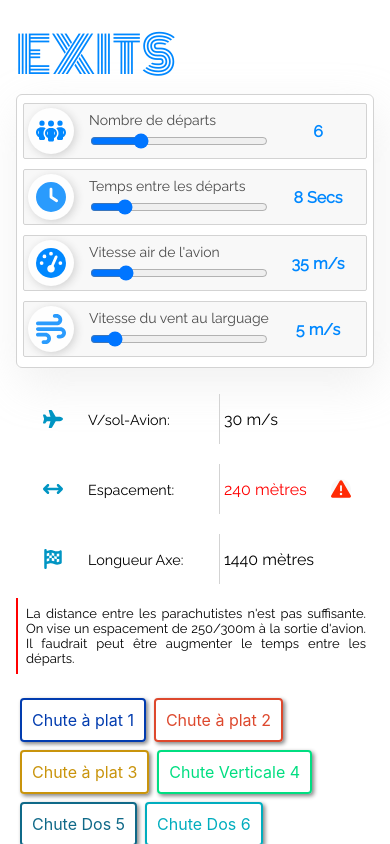
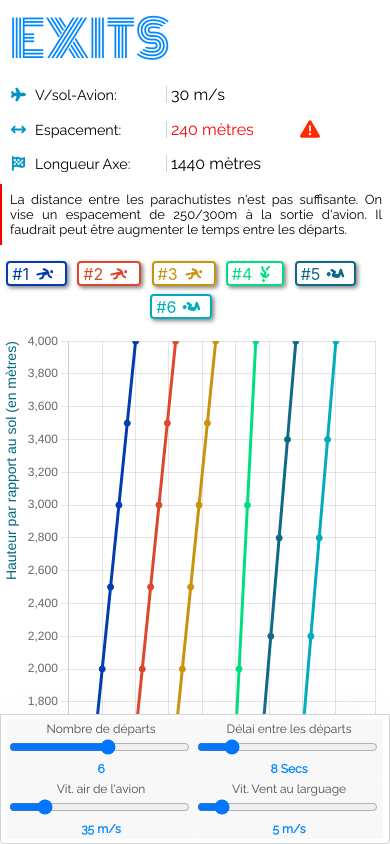
Before and after one commit to ClementBenezech/drop-simulator, a React (Create React App) app in the folder my-app/: page / in a window 390 px wide. Shown: the top 844 px of the page. Built offline with nearby package versions, Linux system fonts and the light colour scheme.

Commit message:
multiple major improvements aimed mostly at the mobile version of the prototype

```diff
--- a/my-app/package.json
+++ b/my-app/package.json
@@ -2,6 +2,7 @@
   "name": "my-app",
   "version": "0.1.0",
   "private": true,
+  "homepage":".",
   "dependencies": {
     "@fortawesome/fontawesome-svg-core": "^6.1.2",
     "@fortawesome/free-solid-svg-icons": "^6.1.2",
--- a/my-app/src/App.tsx
+++ b/my-app/src/App.tsx
@@ -1,5 +1,5 @@
 import React, { useCallback, useEffect, useState } from 'react';
-
+import { faPersonPraying, faPersonFalling, faPersonWalking, IconDefinition } from '@fortawesome/free-solid-svg-icons';
 
 import { Header } from './components/Header/Header';
 import './App.css';
@@ -16,6 +16,9 @@ export type Position = {
 export type SkydiverSpeedParameters = {
   verticalSpeed: number;
   name: string;
+  id: string;
+  icon: IconDefinition;
+  iconRotation: string;
 }
 
 export type WindGradient = {
@@ -48,9 +51,11 @@ export const defaultSkydiversParameters: SkydiverSpeedParameters[] =
   [
     {
       verticalSpeed: 50,
-      name: "Chute à plat",
-    },
-
+      name: "Plat",
+      id: "belly",
+      icon: faPersonFalling,
+      iconRotation: "45deg",
+    }
   ]
 
 
@@ -87,14 +92,17 @@ export const AppContainer = styled.div`
   padding: 16px;
   box-sizing: border-box;
   width: 100%;
-  overflow:hidden;
   @media ${devices.mobile} {
     flex-direction: column;
+    padding: 0;
   }
 `
 export type JumperType = {
   verticalSpeed: number;
   name: string;
+  id: string;
+  icon: IconDefinition;
+  iconRotation: string;
 }
 
 
@@ -102,15 +110,24 @@ function App() {
 
   const jumperTypes: JumperType[] = [{
     verticalSpeed: 100,
-    name: "Chute Verticale",
+    name: "Vertical",
+    id: "vertical",
+    icon: faPersonWalking,
+    iconRotation: "180deg",
   },
   {
     verticalSpeed: 50,
-    name: "Chute à plat",
+    name: "Plat",
+    id: "belly",
+    icon: faPersonFalling,
+    iconRotation: "110deg",
   },
   {
     verticalSpeed: 60,
-    name: "Chute Dos",
+    name: "Dos",
+    id: "back",
+    icon: faPersonPraying,
+    iconRotation: "-110deg",
   },
   ]
 
--- a/my-app/src/components/Header/Header.style.tsx
+++ b/my-app/src/components/Header/Header.style.tsx
@@ -25,7 +25,7 @@ font-size: 50px;
 color: #0088ff;
 padding: 0px;
 margin-right: 50px;
-
+margin-left: 10px;
 font-family: 'Monoton'
 
 
@@ -33,6 +33,7 @@ font-family: 'Monoton'
 
 export const HeaderContainer = styled.div`
   width: 100%;
+  position: relative;
   height: max-content;
   background: transparent;
   display: flex;
@@ -46,22 +47,28 @@ export const HeaderContainer = styled.div`
 export const InputsContainer = styled.div`
     display: flex;
     flex-direction: column;
-    width: 30%;
+    min-width: max-content;
     align-items:flex-start;
     justify-content: flex-start;
-    height: max-content;
-    padding: 8px 12px;
+    max-height: max-content;
+    padding: 2px 4px;
     border: 1px solid lightgrey;
     margin: 8px;
     border-radius: 6px;
     box-shadow: 4px 16px 46px #c7c7c746;
     @media ${devices.mobile} {
-    width: 100%;
+    min-width: 100vw;
     box-sizing: border-box;
-    overflow: hidden;
     margin: 0;
     padding: 4px 6px;
-    margin-bottom: 16px;
+    position: fixed;
+    bottom: 0;
+    background:white;
+    border-radius: 0 0 4px 4px;
+    z-index: 999;
+    flex-wrap:wrap;
+    flex-direction: row;
+
   }
 `
 
@@ -77,6 +84,7 @@ export const ComputedDataContainer = styled.div`
 
     @media ${devices.mobile} {
     width: 100%;
+    height: min-content;
     box-sizing: border-box;
     overflow: hidden;
     margin: 0;
@@ -106,6 +114,7 @@ export const StyledKeyInfoLabel = styled.div`
     overflow: hidden;
     margin: 0;
     padding: 0 8px;
+    height: min-content;
 
   }
 
@@ -143,10 +152,10 @@ border: 1px solid transparent;
 border-radius: 2px;
 margin: 4px 0;
 margin-left: 10px;
-width: 20px;
+width: 15px;
 color: #0095c3;
-font-size: 20px;
-padding: 16px;
+font-size: 15px;
+padding: 0px;
 
 `
 
@@ -190,6 +199,7 @@ height: max-content;
 @media ${devices.mobile} {
     width: 100%;
     flex-wrap: nowrap;
+    height: min-content;
 }
 
 
--- a/my-app/src/components/Header/Header.tsx
+++ b/my-app/src/components/Header/Header.tsx
@@ -16,14 +16,14 @@ export const Header = () => {
     const horizontalRunDistanceIsLong = TotalRunDistance > 2000;
 
     return <S.HeaderContainer>
-        <S.StyledLogo icon={faParachuteBox} />
+        {/*<S.StyledLogo icon={faParachuteBox} />*/}
         <S.StyledTextLogo>EXITS</S.StyledTextLogo>
         <S.InputsContainer>
 
-            <InputWithLabel min={1} max={20} unit="" icon={faPeopleGroup} label="Nombre de départs" value={AppContext.getProperties.dropsByRun} onChange={AppContext.setProperties.setDropsByRun} />
-            <InputWithLabel min={0} max={50} unit="Secs" icon={faClockFour} label="Temps entre les départs" value={AppContext.getProperties.timeBetweenDrops} onChange={AppContext.setProperties.setTimeBetweenDrops} />
-            <InputWithLabel min={30} max={60} unit="m/s" icon={faGaugeHigh} label="Vitesse air de l'avion" value={AppContext.getProperties.planeAirSpeedUponExit} onChange={AppContext.setProperties.setPlaneAirSpeedUponExit} />
-            <InputWithLabel min={0} max={50} unit="m/s" icon={faWind} label="Vitesse du vent au larguage" value={AppContext.getProperties.frontWindVectorUponExit} onChange={AppContext.setProperties.setFrontWindVectorUponExit} />
+            <InputWithLabel min={1} max={10} unit="" icon={faPeopleGroup} label="Nombre de départs" value={AppContext.getProperties.dropsByRun} onChange={AppContext.setProperties.setDropsByRun} />
+            <InputWithLabel min={0} max={50} unit="Secs" icon={faClockFour} label="Délai entre les départs" value={AppContext.getProperties.timeBetweenDrops} onChange={AppContext.setProperties.setTimeBetweenDrops} />
+            <InputWithLabel min={30} max={60} unit="m/s" icon={faGaugeHigh} label="Vit. air de l'avion" value={AppContext.getProperties.planeAirSpeedUponExit} onChange={AppContext.setProperties.setPlaneAirSpeedUponExit} />
+            <InputWithLabel min={0} max={50} unit="m/s" icon={faWind} label="Vit. Vent au larguage" value={AppContext.getProperties.frontWindVectorUponExit} onChange={AppContext.setProperties.setFrontWindVectorUponExit} />
 
         </S.InputsContainer>
         <S.ComputedDataContainer>
--- a/my-app/src/components/InputWithLabel/InputWithLabel.style.tsx
+++ b/my-app/src/components/InputWithLabel/InputWithLabel.style.tsx
@@ -3,7 +3,7 @@ import styled from "styled-components"
 import { devices } from "../../utils/sizes"
 
 export const StyledInput = styled.input`
-    width: 200px;
+    min-width: 100px;
     border: none;
     border: 1px solid transparent;
     position:relative;
@@ -12,28 +12,39 @@ export const StyledInput = styled.input`
     text-align:center;
 
     @media ${devices.mobile} {
-        position:absolute;
-        top:26px;
-        left:64px;
-        max-width: 45vw;
+        width: 95%;
     }
 `
 
 export const StyledIcon = styled(FontAwesomeIcon)`
     color: #2a9bfd;
-    width: 10%;
     margin: 0 4px;
     margin-right: 0px;
     box-sizing: border-box;
-    height: 30px;
-        width: 30px;
-        padding: 8px;
+    height: 20px;
+    width: 20px;
+    padding: 8px;
+    font-size: 5px;
     @media ${devices.mobile} {
-        font-size: 20px;
+        font-size: 10px;
+        height: 20px;
+        width: 20px;
+        padding: 2px;
         background: #fefefe;
         border-radius: 50%;
         box-shadow: 2px 2Px 8Px #d2d2d2;
+        display:none;
     }
+`
+
+export const SliderAndLabelContainer = styled.div`
+    display: flex;
+    flex-direction: column;
+    width: 70%;
+    @media ${devices.mobile} {
+        width: 100%;
+    }
+
 `
 
 export const StyledEditIcon = styled(FontAwesomeIcon)`
@@ -45,45 +56,49 @@ export const StyledEditIcon = styled(FontAwesomeIcon)`
 
 
 export const StyledLabel = styled.label`
-    font-size: 16px;
+    font-size: 14px;
     color: #2a2a2ad6;
     margin-right: 10px;
-    width: 80%;
+    min-width: 100%;
     text-align: left;
+    padding-top: 3px;
     @media ${devices.mobile} {
-        font-size: 14px;
-        position:absolute;
-        top:8px;
-        left:19%;
-        width: 58%;
-        text-align: left;
-
+        font-size: 12px;
+        text-align: center;
     }
 `
 
 export const StyledValue = styled.div`
     font-size: 16px;
     margin-right: 10px;
-    min-width: 80px;
-    max-width: 100px;
     text-align: center;
-
     border-radius: 6px;
     margin: 0 8px;
+    padding: 4px 0;
     height: 100%;
     display:flex;
     align-items:center;
     justify-content: center;
     color: #0088ff;
     font-weight: bold;
+    width: 30%;
+    @media ${devices.mobile} {
+        font-size: 12px;
+        width: 100%;
+        text-align: center;
+        height: 12px;
+
+    }
 
 `
 
 export const InputContainer = styled.div`
     display: flex;
+    height: 32px;
     width: fill-available;
     align-items: center;
     justify-content: space-between;
+    align-items:center;
     background: #f8f8f8;
     padding: 4px;
     border: 1px solid lightgrey;;
@@ -111,11 +126,12 @@ export const InputContainer = styled.div`
         }
     }
     @media ${devices.mobile} {
-    width: 100%;
+    width: 50%;
     box-sizing: border-box;
-    overflow: hidden;
-    margin-bottom: 6px;
+    margin: 0;
     padding: 0;
-    height: 56px;
+    height: 60px;
+    flex-wrap: wrap;
+    border: none;
   }
 `
--- a/my-app/src/components/InputWithLabel/InputWithLabel.tsx
+++ b/my-app/src/components/InputWithLabel/InputWithLabel.tsx
@@ -18,9 +18,14 @@ const InputWithLabel = ({ icon, label, value, onChange, min, max, unit }: InputW
     return (
 
         <S.InputContainer >
+
+
             <S.StyledIcon icon={icon} />
-            <S.StyledLabel>{label}</S.StyledLabel>
-            <S.StyledInput min={min} max={max} value={value} onChange={(event) => onChange(event.target.value)} type="range"></S.StyledInput>
+            <S.SliderAndLabelContainer>
+                <S.StyledLabel>{label}</S.StyledLabel>
+                <S.StyledInput min={min} max={max} value={value} onChange={(event) => onChange(event.target.value)} type="range"></S.StyledInput>
+            </S.SliderAndLabelContainer>
+
             <S.StyledValue>{`${value} ${unit}`}</S.StyledValue>
         </S.InputContainer >)
 }
--- a/my-app/src/components/MainContent.tsx
+++ b/my-app/src/components/MainContent.tsx
@@ -16,6 +16,9 @@ import {
 import { Bubble, Scatter } from 'react-chartjs-2';
 import { getSkydiverData } from "../utils/getSkydiverData";
 import { wrap } from "module";
+import { FontAwesomeIcon } from "@fortawesome/react-fontawesome";
+import { IconDefinition } from "@fortawesome/free-solid-svg-icons";
+import { devices } from "../utils/sizes";
 
 var randomColor = require('randomcolor'); // import the script
 
@@ -37,6 +40,8 @@ export type Dataset = {
     borderColor: string,
     backgroundColor: string,
     showLine: boolean;
+    icon: IconDefinition;
+    iconRotation: string;
 }
 
 
@@ -46,11 +51,39 @@ height: 68vh;
 position:relative;
 overflow: hidden;
 background: white;
-
-
 box-sizing: border-box;
 border-radius: 6px;
+@media ${devices.mobile} {
+    margin-bottom: 140px;
+}
 
+`
+
+export const SkydiverLegendLabel = styled.div`
+display: block;
+font-size: 15px;
+@media ${devices.mobile} {
+    display:none;
+}
+`
+
+export const SkydiverLegend = styled.div`
+        width: 9%;
+        height: 25px;
+        box-sizing: border-box;
+        border-radius: 6px;
+        box-shadow: 2px 2px 4px grey;
+        margin-top: 0px;
+        margin: 4px;
+        border-radius: 4px;
+        padding: 10px;
+        display: flex;
+        align-items: center;
+        justify-content: space-evenly;
+        @media ${devices.mobile} {
+            width: min-content;
+            padding: 4px;
+        }
 `
 
 
@@ -65,11 +98,13 @@ export const MainContent = () => {
             const color: string[] = ['#023caf', '#DD482D', '#c9940c', '#00de81', '#0F6988', "#00ADBE", 'orange', 'brown', 'grey', "purple"]
             datasets.push(
                 {
-                    label: `${skydiver.name} ${skydiverId}`,
+                    label: `${skydiver.name}`,
                     data: getSkydiverData({ horizontalStartingPoint: horizontalStartingPoint, verticalSpeed: skydiver.verticalSpeed, windSpeed: AppContext.getProperties.frontWindVectorUponExit }),
                     borderColor: color[index],
                     backgroundColor: color[index],
                     showLine: true,
+                    icon: skydiver.icon,
+                    iconRotation: skydiver.iconRotation,
                 }
             )
             console.log(datasets)
@@ -155,17 +190,19 @@ export const MainContent = () => {
 
     console.log(skydiversDatasets)
 
-    const LegendElements = skydiversDatasets.datasets.map(skydiver => {
-        return <div style={{
-            color: skydiver.backgroundColor, boxShadow: "2px 2px 4px grey", marginTop: "8px", margin: "4px", borderRadius: "4px", minWidth: "4%", height: "20px", padding: "10px", display: "flex", alignItems: "center", border: `2px solid ${skydiver.backgroundColor}`
-        }}> {skydiver.label}</div >
+    const LegendElements = skydiversDatasets.datasets.map((skydiver, index) => {
+        return <SkydiverLegend style={{
+            color: skydiver.backgroundColor, border: `2px solid ${skydiver.backgroundColor}`
+        }}>
+            <span>{`#${index + 1}`}</span>
+            <SkydiverLegendLabel>{skydiver.label}</SkydiverLegendLabel>
+            <FontAwesomeIcon style={{ transform: `rotate(${skydiver.iconRotation})`, margin: "8px" }} icon={skydiver.icon} /></SkydiverLegend >
     })
 
     return (
         <>
-            <div style={{ display: "flex", margin: "16px 0", flexWrap: "wrap", width: "93vw", justifyContent: "flex-start" }}>{LegendElements}</div>
+            <div style={{ display: "flex", margin: "8px 0", flexWrap: "wrap", width: "93vw", justifyContent: "space-evenly" }}>{LegendElements}</div>
             < MainContentContainer  >
-
                 <Scatter options={options} data={skydiversDatasets} />
             </MainContentContainer >
         </>
```
